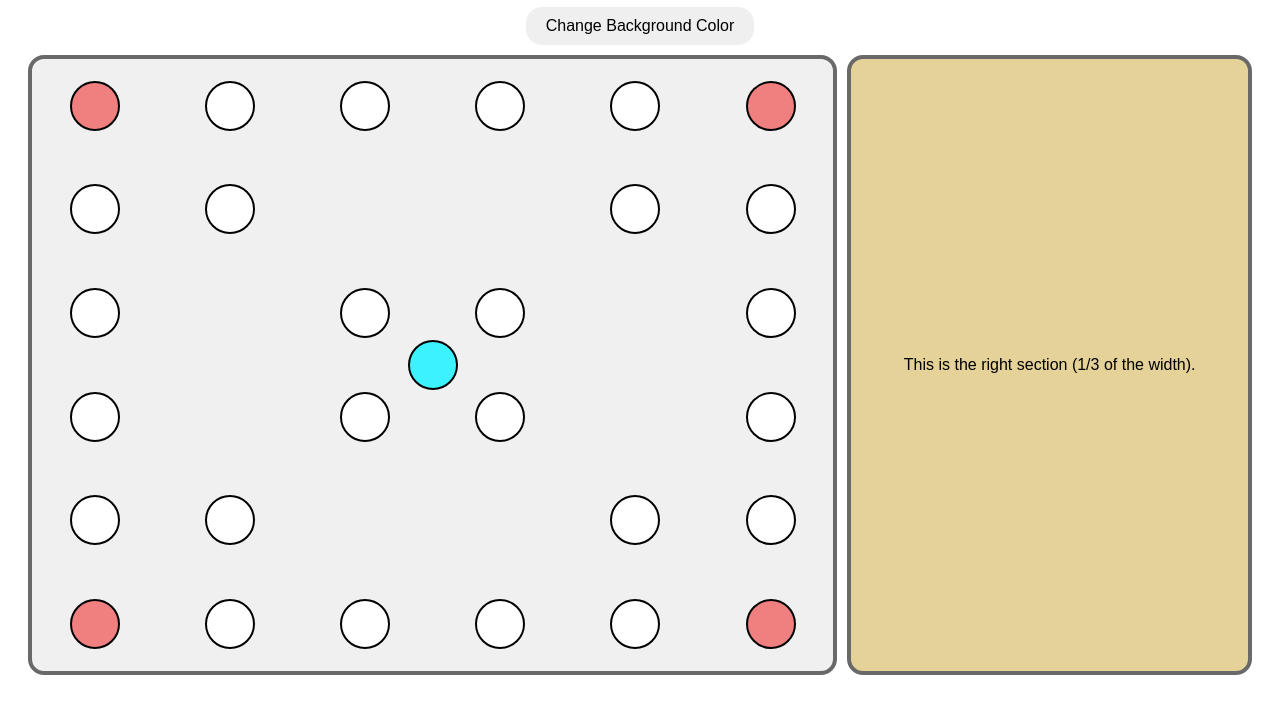
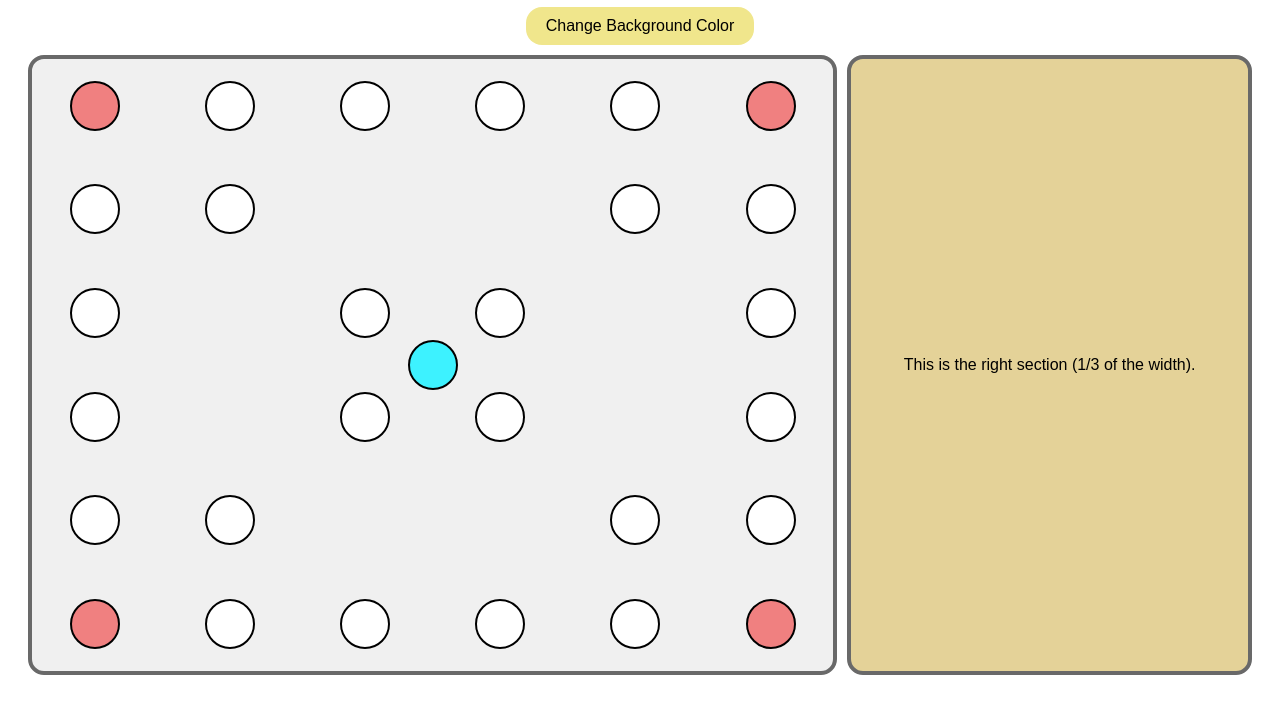
Before and after one commit to sRAMoiRAM/Yutnori, a plain HTML site: page index.html in a window 1280 px wide. Shown: the part 91-800 px from the top of the page. Drawn offline with Linux system fonts and the light colour scheme.

Commit message:
padding 0

```diff
--- a/style.css
+++ b/style.css
@@ -10,11 +10,12 @@ button {
     cursor: pointer;
     border: none;
     border-radius: 16px; /* Rounded corners */
+    background-color: khaki
 }
 
 /* Basic reset */
 * {
-    padding: 10;
+    padding: 0;
     box-sizing: border-box;
 }
 
```
